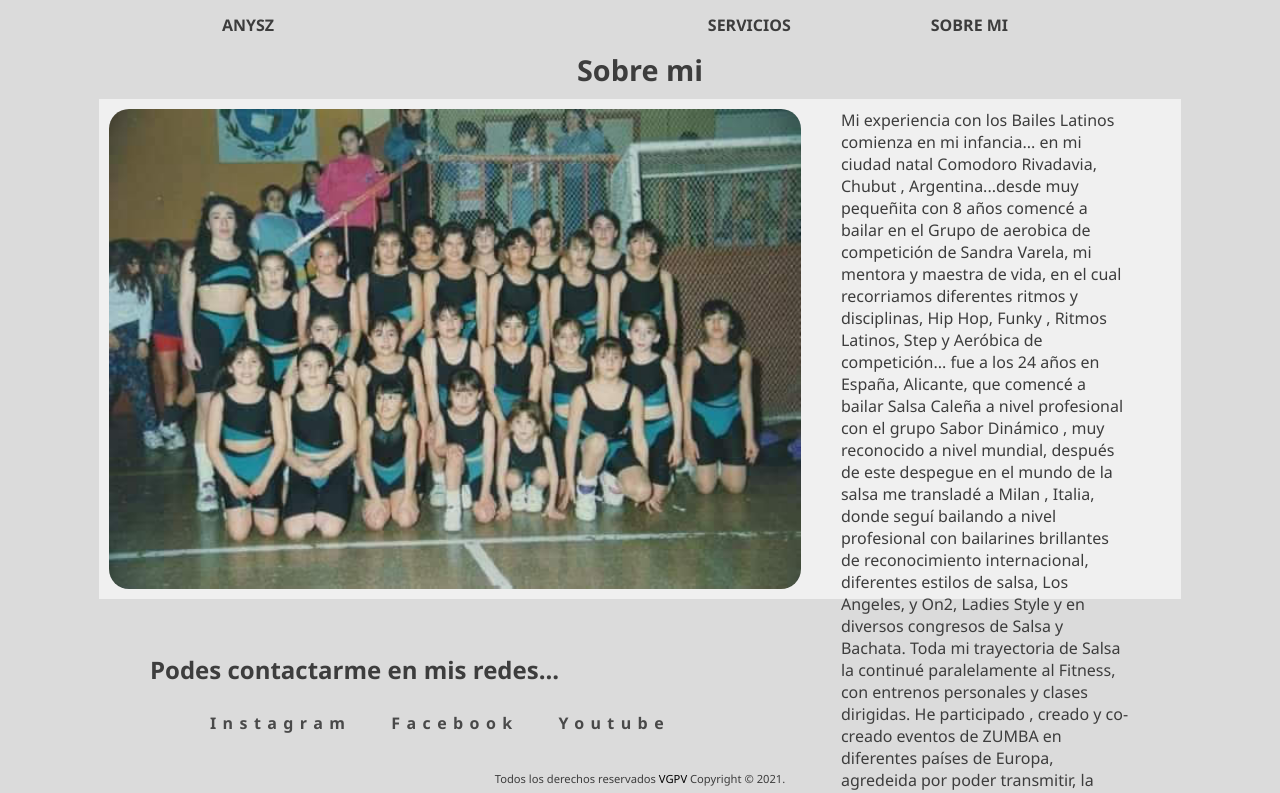
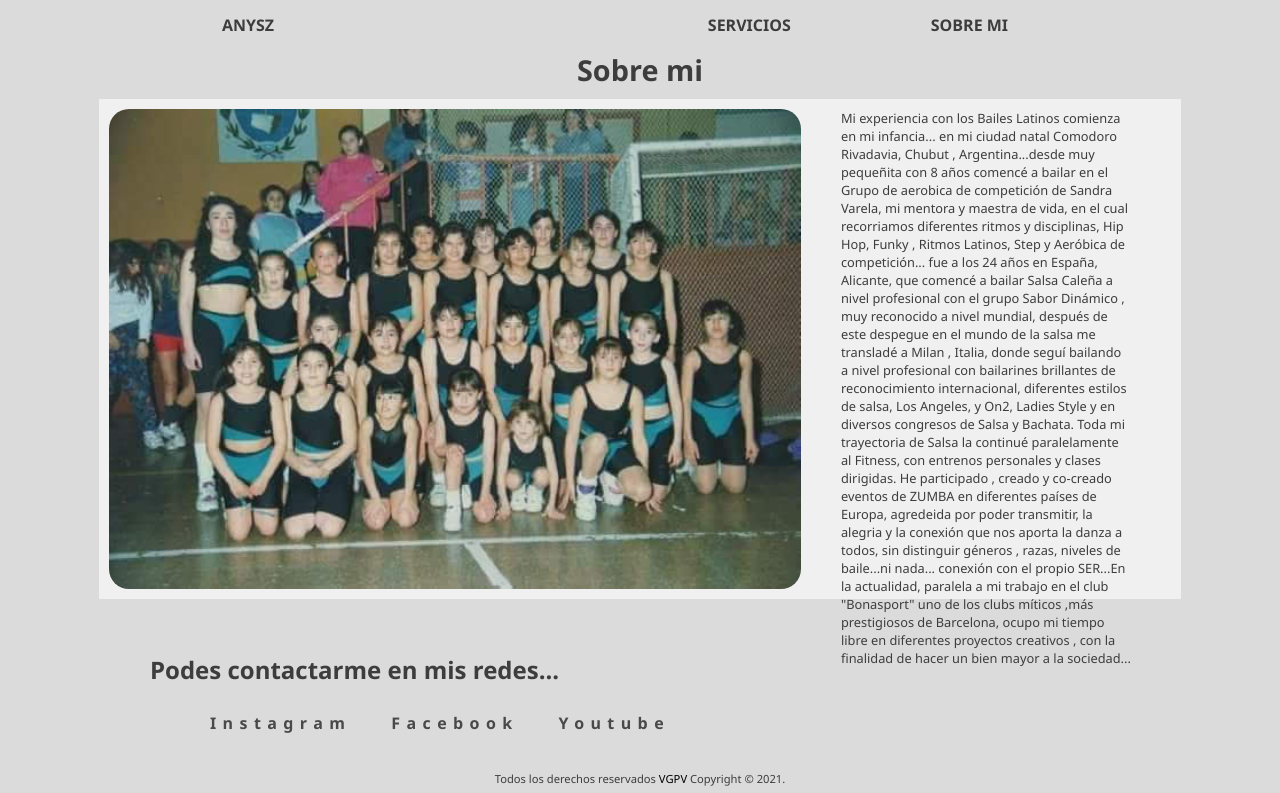
Before and after one commit to vargaspv/Anysz, a Next.js app: page /about in a window 1280 px wide. Shown: the top 793 px of the page. Built offline with nearby package versions, Linux system fonts and the light colour scheme; a web font is replaced by a local one.

Commit message:
Update _media.scss

```diff
--- a/components/scss/_media.scss
+++ b/components/scss/_media.scss
@@ -208,7 +208,7 @@
                     height: 100%;
                 }
                 .about_text {
-                    font-size: 1rem;
+                    font-size: .8rem;
                 }
             }
         }
```
